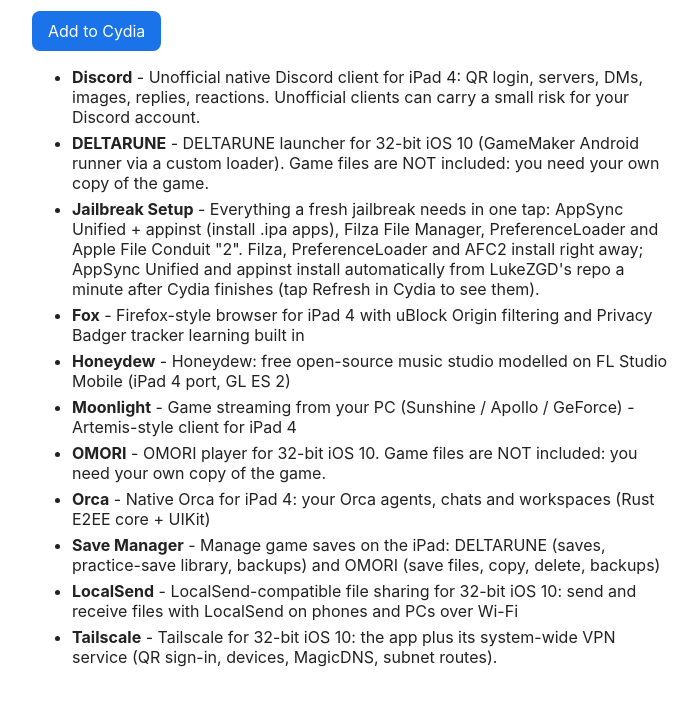
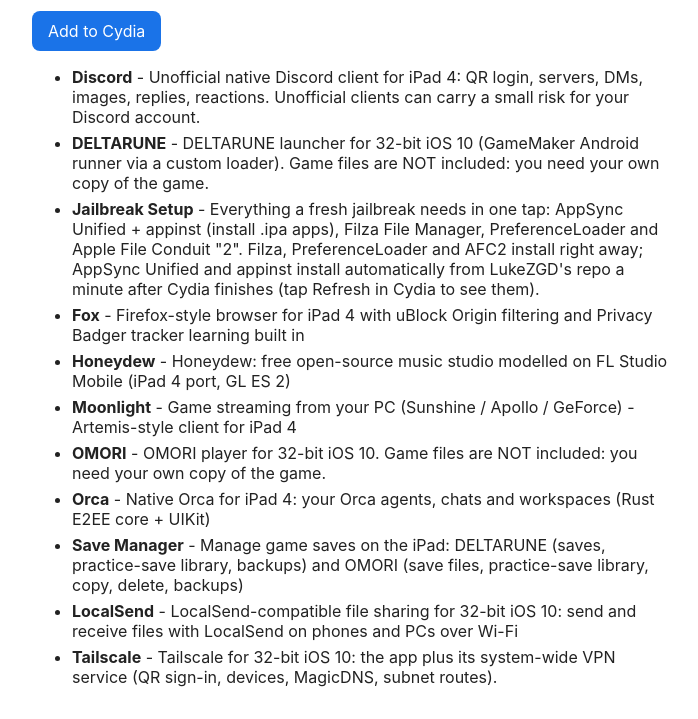
Before and after one commit to h2ixi/cydia, a plain HTML site: page index.html in a window 1280 px wide. Shown: the part 118-837 px from the top of the page, without its empty margins (288-986 px from the left). Drawn offline with Linux system fonts and the light colour scheme.

Commit message:
Save Manager 1.2: OMORI practice-save library
Co-Authored-By: Claude Opus 5.5 <noreply@anthropic.com>

```diff
--- a/index.html
+++ b/index.html
@@ -9,7 +9,7 @@
 <li><b>Moonlight</b> - Game streaming from your PC (Sunshine / Apollo / GeForce) - Artemis-style client for iPad 4</li>
 <li><b>OMORI</b> - OMORI player for 32-bit iOS 10. Game files are NOT included: you need your own copy of the game.</li>
 <li><b>Orca</b> - Native Orca for iPad 4: your Orca agents, chats and workspaces (Rust E2EE core + UIKit)</li>
-<li><b>Save Manager</b> - Manage game saves on the iPad: DELTARUNE (saves, practice-save library, backups) and OMORI (save files, copy, delete, backups)</li>
+<li><b>Save Manager</b> - Manage game saves on the iPad: DELTARUNE (saves, practice-save library, backups) and OMORI (save files, practice-save library, copy, delete, backups)</li>
 <li><b>LocalSend</b> - LocalSend-compatible file sharing for 32-bit iOS 10: send and receive files with LocalSend on phones and PCs over Wi-Fi</li>
 <li><b>Tailscale</b> - Tailscale for 32-bit iOS 10: the app plus its system-wide VPN service (QR sign-in, devices, MagicDNS, subnet routes).</li>
 </ul>
```
Also changed, not shown: 17 other files.
